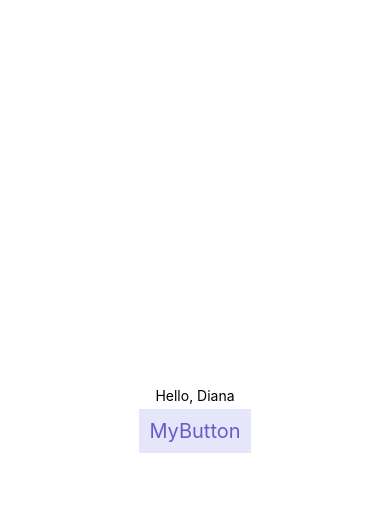
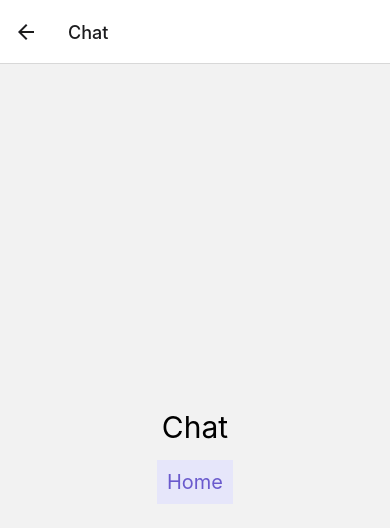
Before and after one commit to Hyogyeong8/ToDoApp_ReactNative, a React Native app: screen /Chat in a window 390 px wide. Shown: the top 528 px of the page. Built offline with nearby package versions, Linux system fonts and the light colour scheme.

Commit message:
Add: screen & navigator & navigationContainer

```diff
--- a/package.json
+++ b/package.json
@@ -10,6 +10,7 @@
   },
   "dependencies": {
     "@babel/preset-env": "^7.1.6",
+    "@react-navigation/native": "^6.1.1",
     "@react-navigation/stack": "^6.3.10",
     "expo": "~47.0.9",
     "expo-cli": "^6.1.0",
@@ -18,6 +19,7 @@
     "react": "18.1.0",
     "react-is": ">=16.8.0",
     "react-native": "0.70.5",
+    "react-native-gesture-handler": "~2.8.0",
     "react-native-safe-area-context": "4.4.1",
     "react-native-screens": "~3.18.0",
     "styled-components": "^5.3.6"
--- a/src/App.js
+++ b/src/App.js
@@ -1,22 +1,11 @@
 import { StatusBar } from "expo-status-bar";
-import { StyleSheet, Text, View } from "react-native";
-import Button from "./components/Button";
+import Navigation from "./navigations";
 
 export default function App() {
   return (
-    <View style={styles.container}>
-      <Text>Hello, Diana</Text>
-      <Button title="MyButton" onPress={() => alert("It works!")} />
-      <StatusBar style="auto" />
-    </View>
+    <>
+      <Navigation />
+      <StatusBar />
+    </>
   );
 }
-
-const styles = StyleSheet.create({
-  container: {
-    flex: 1,
-    backgroundColor: "#fff",
-    alignItems: "center",
-    justifyContent: "center",
-  },
-});
--- a/src/components/Button.js
+++ b/src/components/Button.js
@@ -1,7 +1,8 @@
 import React from "react";
+import { TouchableOpacity } from "react-native-gesture-handler";
 import styled from "styled-components/native";
 
-const StyledButton = styled.TouchableOpacity`
+const Container = styled.View`
   background-color: lavender;
   color: slateblue;
   padding: 10px;
@@ -17,9 +18,11 @@ const StyledText = styled.Text`
 
 const Button = ({ title, onPress }) => {
   return (
-    <StyledButton onPress={onPress}>
-      <StyledText>{title}</StyledText>
-    </StyledButton>
+    <TouchableOpacity onPress={onPress}>
+      <Container>
+        <StyledText>{title}</StyledText>
+      </Container>
+    </TouchableOpacity>
   );
 };
 
--- /dev/null
+++ b/src/navigations/Stack.js
@@ -0,0 +1,17 @@
+import React from "react";
+import { createStackNavigator } from "@react-navigation/stack";
+import { Home, List, Chat } from "../screens"; // 폴더까지만 입력하면 폴더 아래에 있는 index.js를 가지고 온다.
+
+const Stack = createStackNavigator();
+
+const StackNav = () => {
+  return (
+    <Stack.Navigator>
+      <Stack.Screen name="Home" component={Home} />
+      <Stack.Screen name="List" component={List} />
+      <Stack.Screen name="Chat" component={Chat} />
+    </Stack.Navigator>
+  );
+};
+
+export default StackNav;
--- /dev/null
+++ b/src/navigations/index.js
@@ -0,0 +1,13 @@
+import React from "react";
+import { NavigationContainer } from "@react-navigation/native";
+import StackNav from "./Stack";
+
+const Navigation = () => {
+  return (
+    <NavigationContainer>
+      <StackNav />
+    </NavigationContainer>
+  );
+};
+
+export default Navigation;
--- /dev/null
+++ b/src/screens/Chat.js
@@ -0,0 +1,25 @@
+import React from "react";
+import styled from "styled-components/native";
+import Button from "../components/Button";
+
+const Container = styled.View`
+  flex: 1;
+  align-items: center;
+  justify-content: center;
+`;
+
+const StyledText = styled.Text`
+  font-size: 30px;
+  margin: 10px;
+`;
+
+const Chat = () => {
+  return (
+    <Container>
+      <StyledText>Chat</StyledText>
+      <Button title="Home" />
+    </Container>
+  );
+};
+
+export default Chat;
--- /dev/null
+++ b/src/screens/Home.js
@@ -0,0 +1,25 @@
+import React from "react";
+import styled from "styled-components/native";
+import Button from "../components/Button";
+
+const Container = styled.View`
+  flex: 1;
+  align-items: center;
+  background-color: lavenderblush;
+`;
+
+const StyledText = styled.Text`
+  font-size: 30px;
+  margin: 10px;
+`;
+
+const Home = () => {
+  return (
+    <Container>
+      <StyledText>Home</StyledText>
+      <Button title="List"></Button>
+    </Container>
+  );
+};
+
+export default Home;
--- /dev/null
+++ b/src/screens/List.js
@@ -0,0 +1,33 @@
+import React from "react";
+import styled from "styled-components/native";
+import Button from "../components/Button";
+
+const Container = styled.View`
+  flex: 1;
+  align-items: center;
+  justify-content: center;
+`;
+
+const StyledText = styled.Text`
+  font-size: 30px;
+  margin: 10px;
+`;
+
+const items = [
+  { id: 1, name: "React Native" },
+  { id: 2, name: "Expo" },
+  { id: 3, name: "React Navigation" },
+];
+
+const List = () => {
+  return (
+    <Container>
+      <StyledText>List</StyledText>
+      {items.map(({ id, name }) => (
+        <Button key={id} title={name} />
+      ))}
+    </Container>
+  );
+};
+
+export default List;
--- /dev/null
+++ b/src/screens/index.js
@@ -0,0 +1,5 @@
+import Home from "./Home";
+import List from "./List";
+import Chat from "./Chat";
+
+export { Home, List, Chat };
```
Also changed, not shown: 1 other file (tests, documents, lock files or other folders).
